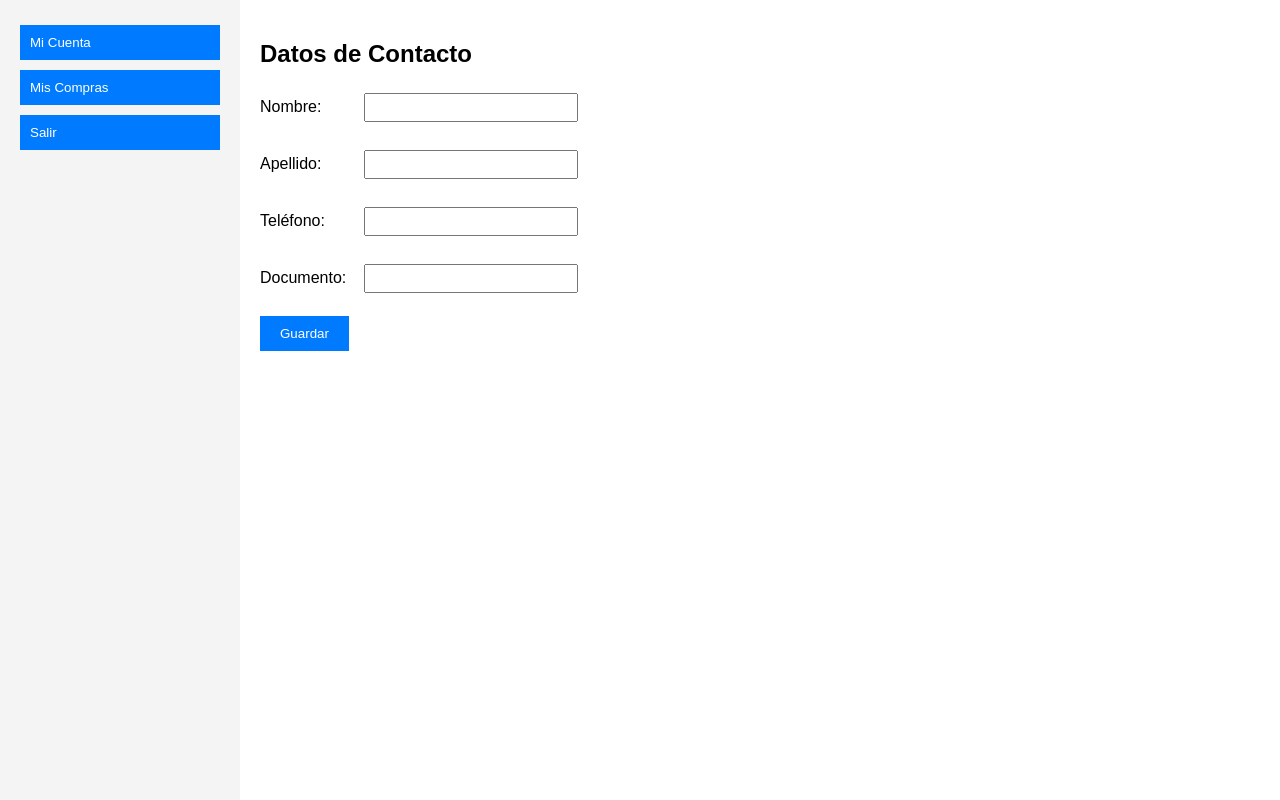
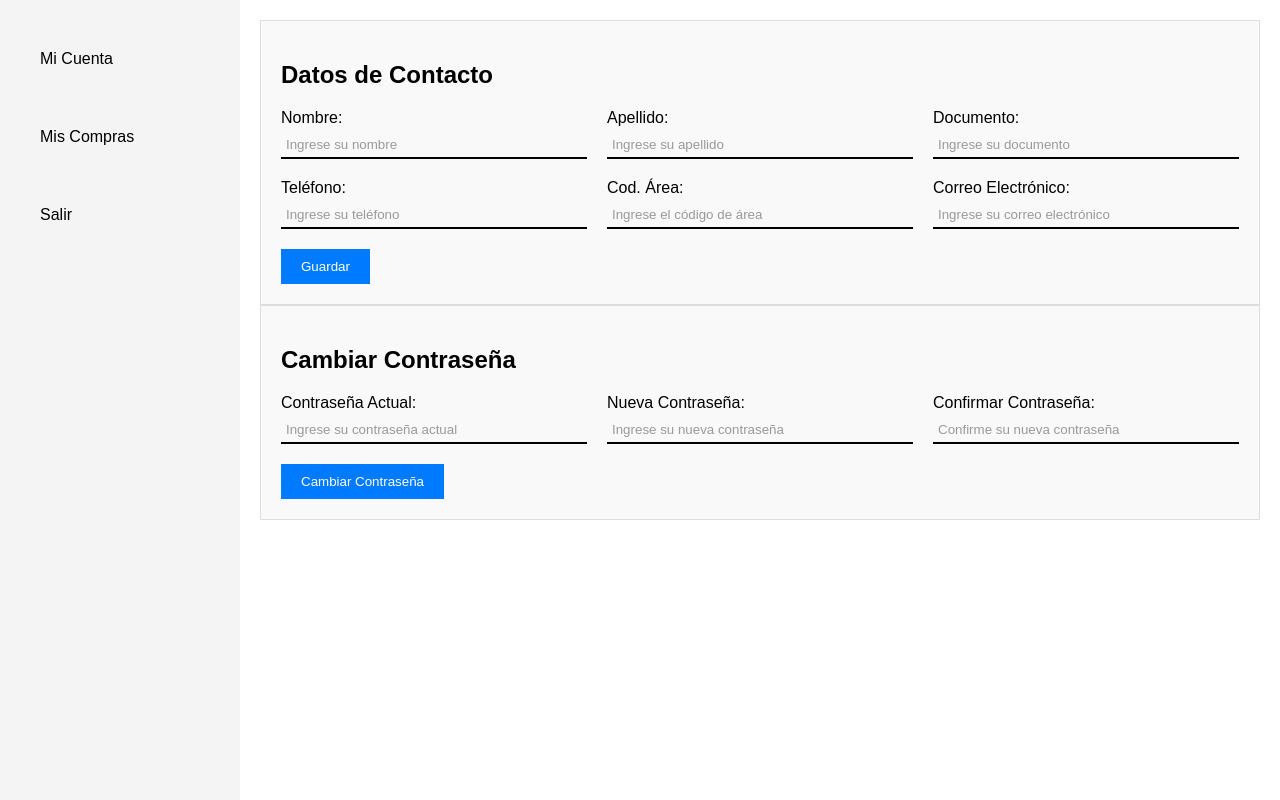
Before and after one commit to Marcos-Equi/compumundo, a Flask app: page /account_management in a window 1280 px wide. Run offline with Flask 3, Linux system fonts and the light colour scheme.

Commit message:
nuevas mejoras y creacion de admin.js para la cuenta

```diff
--- a/frontend/static/css/admin.css
+++ b/frontend/static/css/admin.css
@@ -21,42 +21,80 @@ body {
 }
 
 .sidebar-btn {
-    background-color: #007bff;
-    color: white;
+    background-color: transparent;
+    color: black;
     border: none;
-    padding: 10px;
-    margin: 5px 0;
+    padding: 20px;
+    margin: 10px 0;
     width: 100%;
     text-align: left;
     cursor: pointer;
+    font-size: 16px;
 }
 
 .sidebar-btn:hover {
-    background-color: #0056b3;
+    background-color: #ddd;
+    color: black;
 }
 
 .content {
     flex-grow: 1;
     padding: 20px;
+    display: flex;
+    flex-direction: column;
 }
 
 .content-section {
     display: none;
+    width: 100%;
+    height: 100%;
+    display: flex;
+    flex-direction: column;
+    gap: 20px;
 }
 
 #mi-cuenta-content {
     display: block;
 }
 
-form label {
-    display: inline-block;
-    width: 100px;
+.section {
+    flex: 1;
+    border: 1px solid #ddd;
+    padding: 20px;
+    background-color: #f9f9f9;
+    overflow-y: auto;
 }
 
-form input[type="text"] {
-    width: 200px;
+.form-row {
+    display: flex;
+    gap: 20px;
+    margin-bottom: 20px;
+}
+
+.form-group {
+    display: flex;
+    flex-direction: column;
+    flex: 1;
+}
+
+form label {
+    margin-bottom: 5px;
+}
+
+form input[type="text"],
+form input[type="password"] {
     padding: 5px;
-    margin: 5px 0;
+    width: 100%;
+    box-sizing: border-box;
+    border: none;
+    border-bottom: 2px solid #000;
+    background: transparent;
+    outline: none;
+}
+
+form input[type="text"]::placeholder,
+form input[type="password"]::placeholder {
+    color: #999;
 }
 
 form input[type="submit"] {
--- /dev/null
+++ b/frontend/static/js/admin.js
@@ -0,0 +1,22 @@
+document.addEventListener('DOMContentLoaded', function() {
+    const miCuentaBtn = document.getElementById('mi-cuenta');
+    const misComprasBtn = document.getElementById('mis-compras');
+    const salirBtn = document.getElementById('salir');
+
+    const miCuentaContent = document.getElementById('mi-cuenta-content');
+    const misComprasContent = document.getElementById('mis-compras-content');
+
+    miCuentaBtn.addEventListener('click', function() {
+        miCuentaContent.style.display = 'block';
+        misComprasContent.style.display = 'none';
+    });
+
+    misComprasBtn.addEventListener('click', function() {
+        misComprasContent.style.display = 'block';
+        miCuentaContent.style.display = 'none';
+    });
+
+    salirBtn.addEventListener('click', function() {
+        window.location.href = '/';
+    });
+});
--- a/frontend/templates/account_management.html
+++ b/frontend/templates/account_management.html
@@ -15,24 +15,66 @@
         </div>
         <div class="content">
             <div id="mi-cuenta-content" class="content-section">
+                <div class="section">
                     <h2>Datos de Contacto</h2>
                     <form>
+                        <div class="form-row">
+                            <div class="form-group">
                                 <label for="nombre">Nombre:</label>
-                    <input type="text" id="nombre" name="nombre"><br><br>
+                                <input type="text" id="nombre" name="nombre" placeholder="Ingrese su nombre">
+                            </div>
+                            <div class="form-group">
                                 <label for="apellido">Apellido:</label>
-                    <input type="text" id="apellido" name="apellido"><br><br>
+                                <input type="text" id="apellido" name="apellido" placeholder="Ingrese su apellido">
+                            </div>
+                            <div class="form-group">
+                                <label for="documento">Documento:</label>
+                                <input type="text" id="documento" name="documento" placeholder="Ingrese su documento">
+                            </div>
+                        </div>
+                        <div class="form-row">
+                            <div class="form-group">
                                 <label for="telefono">Teléfono:</label>
-                    <input type="text" id="telefono" name="telefono"><br><br>
-                    <label for="documento">Documento:</label>
-                    <input type="text" id="documento" name="documento"><br><br>
+                                <input type="text" id="telefono" name="telefono" placeholder="Ingrese su teléfono">
+                            </div>
+                            <div class="form-group">
+                                <label for="cod-area">Cod. Área:</label>
+                                <input type="text" id="cod-area" name="cod-area" placeholder="Ingrese el código de área">
+                            </div>
+                            <div class="form-group">
+                                <label for="email">Correo Electrónico:</label>
+                                <input type="text" id="email" name="email" placeholder="Ingrese su correo electrónico">
+                            </div>
+                        </div>
                         <input type="submit" value="Guardar">
                     </form>
+                </div>
+                <div class="section">
+                    <h2>Cambiar Contraseña</h2>
+                    <form>
+                        <div class="form-row">
+                            <div class="form-group">
+                                <label for="old-password">Contraseña Actual:</label>
+                                <input type="password" id="old-password" name="old-password" placeholder="Ingrese su contraseña actual">
+                            </div>
+                            <div class="form-group">
+                                <label for="new-password">Nueva Contraseña:</label>
+                                <input type="password" id="new-password" name="new-password" placeholder="Ingrese su nueva contraseña">
+                            </div>
+                            <div class="form-group">
+                                <label for="confirm-password">Confirmar Contraseña:</label>
+                                <input type="password" id="confirm-password" name="confirm-password" placeholder="Confirme su nueva contraseña">
+                            </div>
+                        </div>
+                        <input type="submit" value="Cambiar Contraseña">
+                    </form>
+                </div>
             </div>
             <div id="mis-compras-content" class="content-section" style="display:none;">
                 <h2>Mis Compras</h2>
             </div>
         </div>
     </div>
-    <script src="admin.js"></script>
+    <script src="/static/js/admin.js"></script>
 </body>
 </html>
```
Lines whose indentation alone changed are shown as unchanged.
